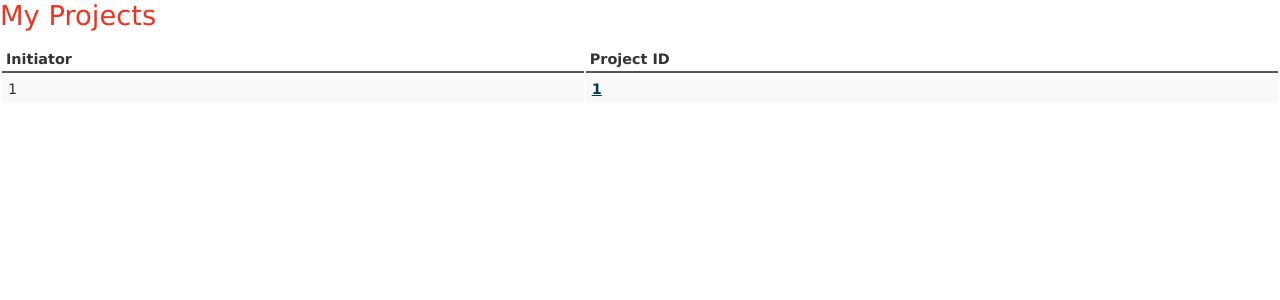
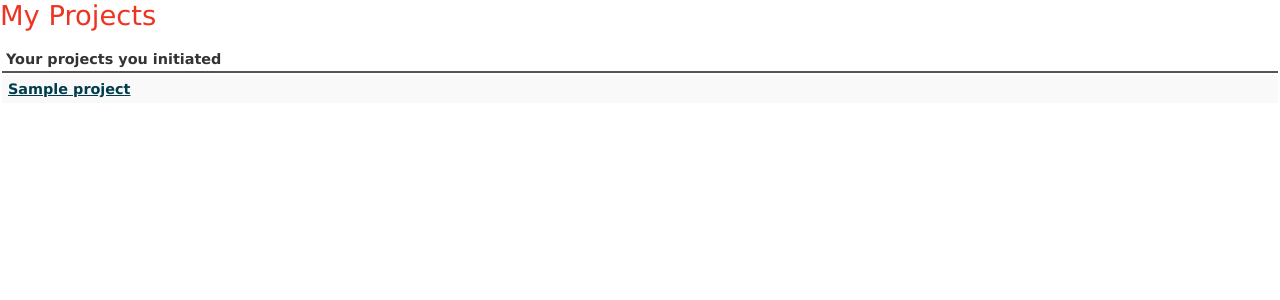
Before and after one commit to ohdoyoun/csc309-1, a CakePHP app: the page made by app/View/Projects/mine.ctp in a window 1280 px wide. Shown: the top 300 px of the page. Run offline with PHP 8.4 and a stand-in for CakePHP, Linux system fonts and the light colour scheme; the template is opened without the code that fills it: most values are stand-ins (such as "Sample title", 1, 10 or a date in 2020); some libraries are stand-ins or nearby versions.

Commit message:
My Projects page made more user friendly

```diff
--- a/app/Controller/ProjectsController.php
+++ b/app/Controller/ProjectsController.php
@@ -37,7 +37,7 @@ class ProjectsController extends AppController {
     }
 
     function mine() {
-        $this->set('mine', $this->Project->Initiator->find('all', array('conditions' => array('Initiator.user_id' => $this->Auth->user('id')))));
+        $this->set('mine', $this->Project->query('SELECT * FROM projects, initiators WHERE initiators.user_id=' . $this->Auth->user('id') . ' and initiators.project_id=projects.id;'));
     }
 
     function backed() {
--- a/app/View/Projects/mine.ctp
+++ b/app/View/Projects/mine.ctp
@@ -1,15 +1,12 @@
 <h2>My Projects</h2>
-
 
 <table id="my-projects">
     <tr>
-        <th>Initiator</th>
-        <th>Project ID</th>
+        <th>Your projects you initiated</th>
     </tr>
     <?php foreach($mine as $project): ?>
     <tr>
-        <td><?php echo $project['Initiator']['user_id']; ?></td>
-        <td><a class="project-link" href="#"><?php echo $project['Initiator']['project_id']; ?></a></td>
+        <td><a href="./projects/view/<?php echo $project['projects']['id']; ?>"><?php echo $project['projects']['project_name']; ?></a></td>
     </tr>
     <?php endforeach; ?>
 </table>
```
